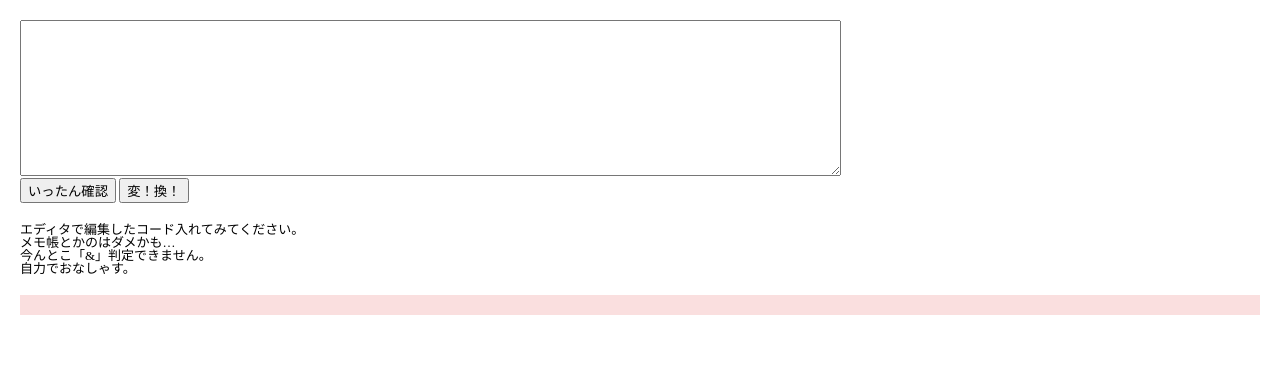
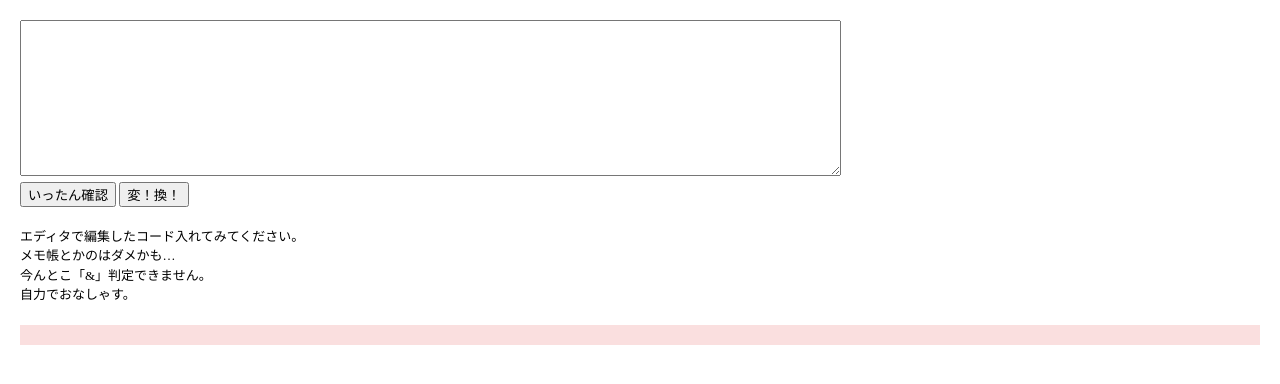
Before and after one commit to 3961/re-chara, a plain HTML site: page index.html in a window 1280 px wide. Drawn offline with nearby package versions, Linux system fonts and the light colour scheme.

Commit message:
css add2

```diff
--- a/css/style.css
+++ b/css/style.css
@@ -30,7 +30,7 @@ background:transparent;
 }
 
 body {
-line-height:1;
+line-height:1.5;
 }
 
 article,aside,details,figcaption,figure,
@@ -104,7 +104,6 @@ vertical-align:middle;
 
 main{
   margin: 20px;
-  line-height: 1,5;
   font-size: 13px;
 }
 .txt{
```
